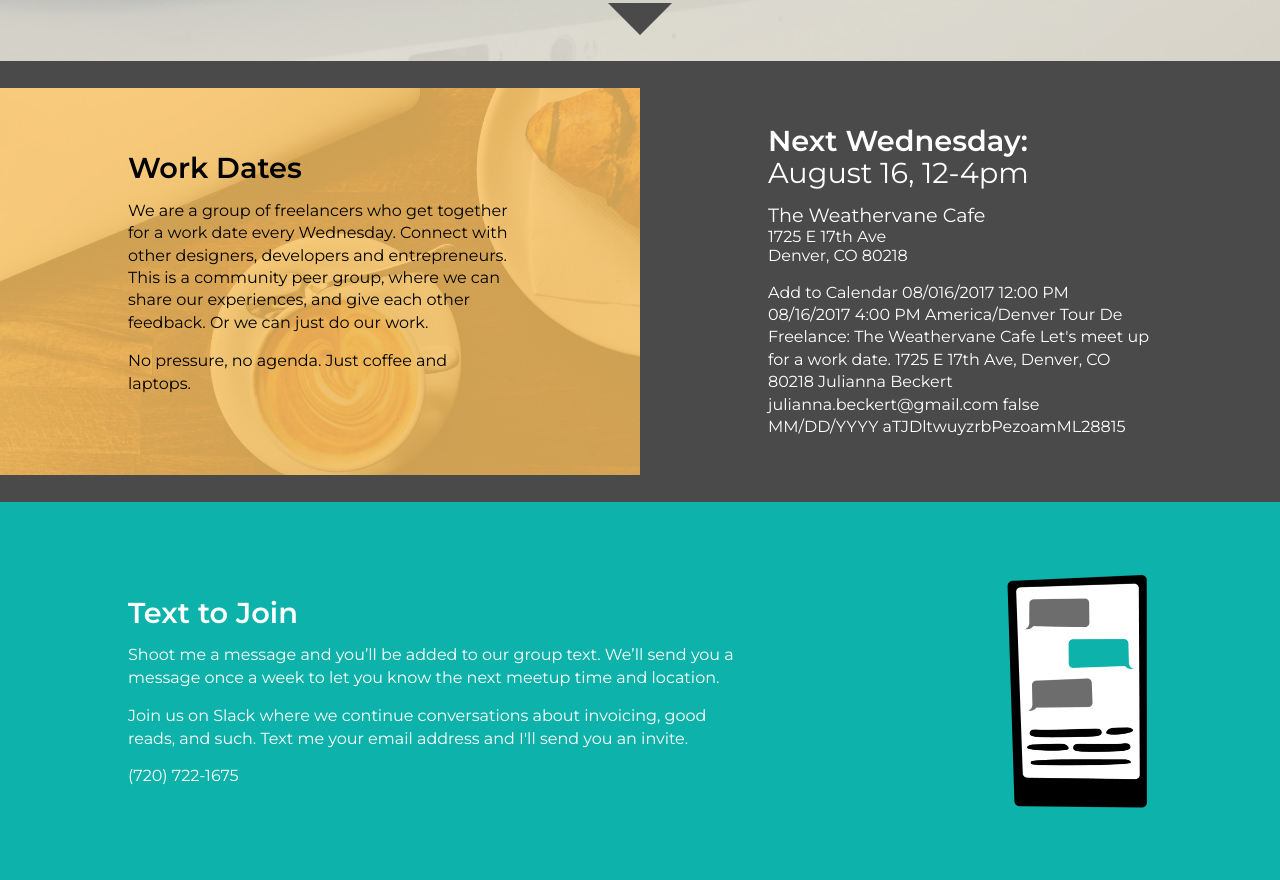
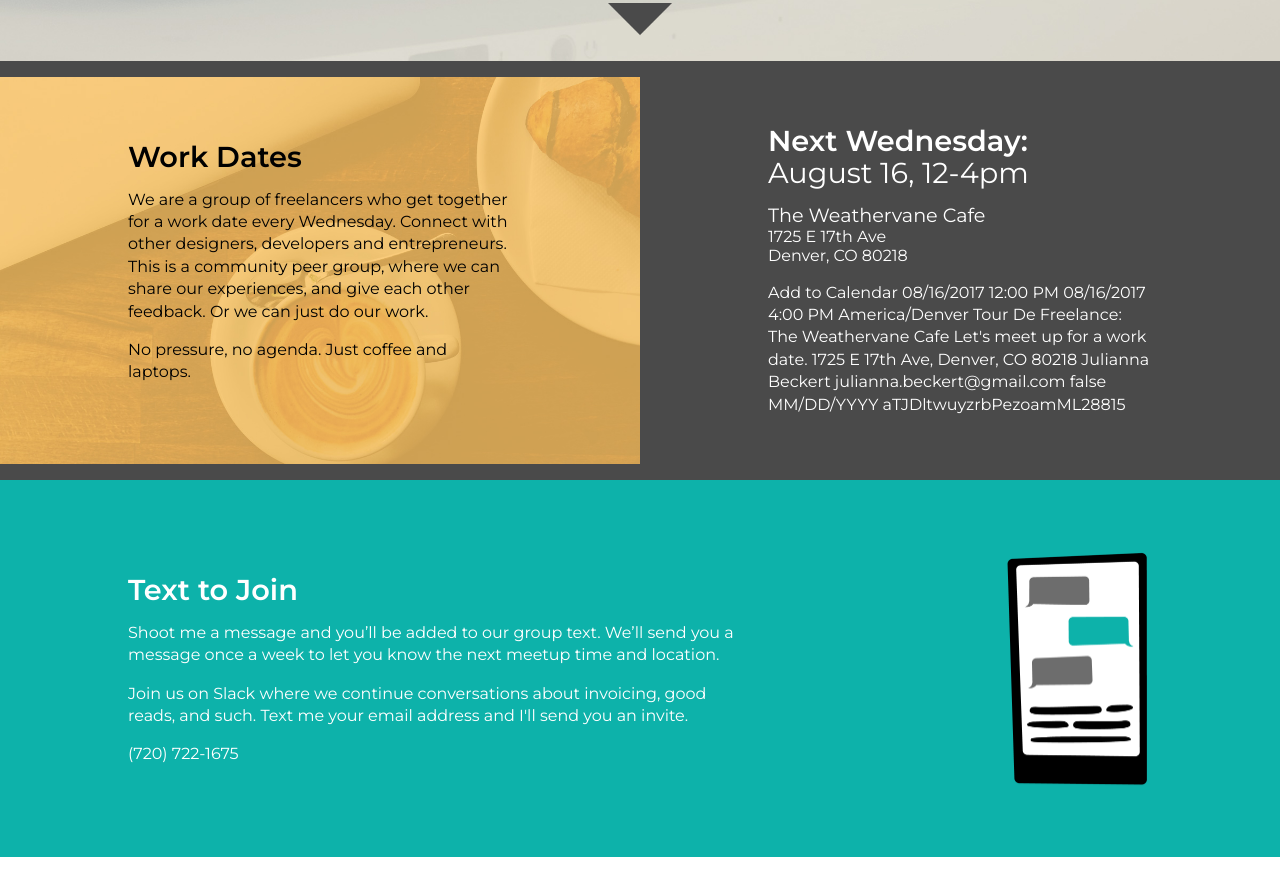
Before and after one commit to pootychop/tourdefreelance, a plain HTML site: page index.html in a window 1280 px wide. Shown: the part 723-1603 px from the top of the page. After the commit the page ends 1580 px from the top, so only its background shows below. Drawn offline with nearby package versions, Linux system fonts and the light colour scheme.

Commit message:
Fix typo

```diff
--- a/index.html
+++ b/index.html
@@ -42,7 +42,7 @@
 				</a>
 				<div title="Add to Calendar" class="addeventatc" data-role="none" rel="external">
 					Add to Calendar
-					<span class="start">08/016/2017 12:00 PM</span>
+					<span class="start">08/16/2017 12:00 PM</span>
 					<span class="end">08/16/2017 4:00 PM</span>
 					<span class="timezone">America/Denver</span>
 					<span class="title">Tour De Freelance: The Weathervane Cafe</span>
```
